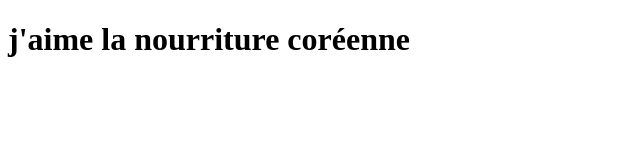
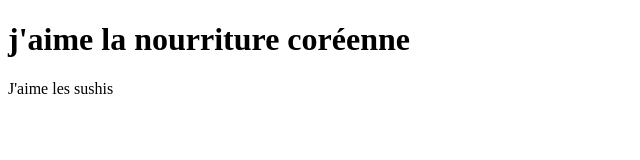
Before and after one commit to AngieaDA/exo-solo1, a plain HTML site: page index.html in a window 1280 px wide. Shown: the whole page, without its empty margins (0-640 px from the left). Drawn offline with Linux system fonts and the light colour scheme.

Commit message:
Update index.html

```diff
--- a/index.html
+++ b/index.html
@@ -7,5 +7,6 @@
 </head>
 <body>
     <h1>j'aime la nourriture coréenne</h1>
+    <p>J'aime les sushis </p>
 </body>
 </html>
```
